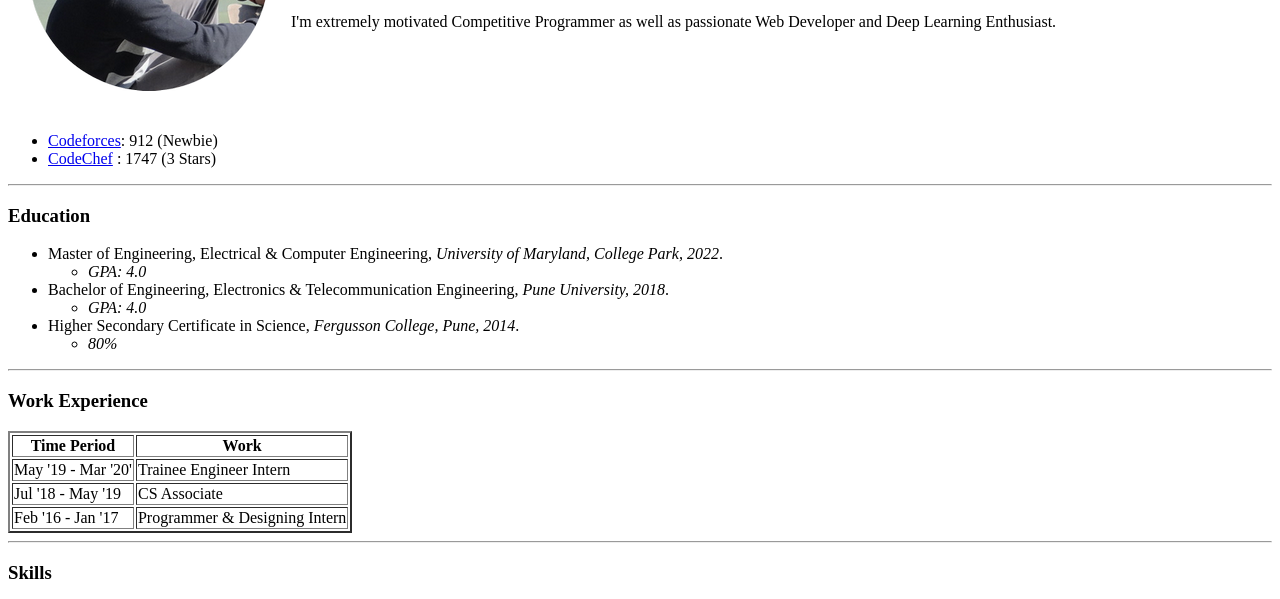
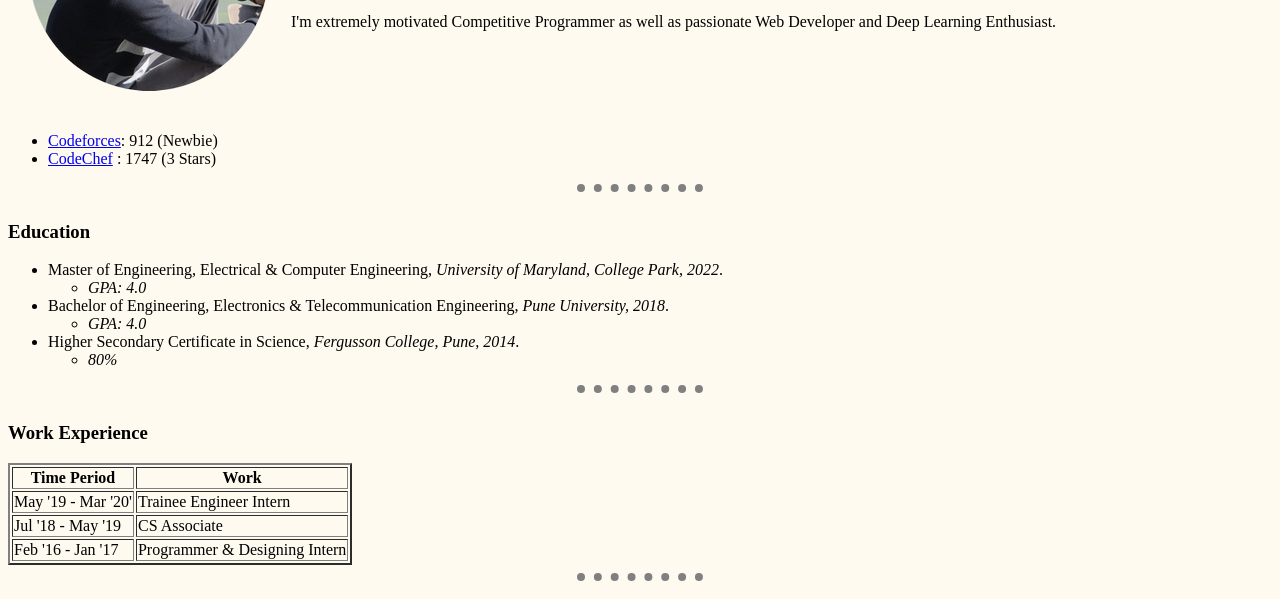
Before and after one commit to PranavMare/Personal-Website, a plain HTML site: page index.html in a window 1280 px wide. Shown: the part 178-777 px from the top of the page. Drawn offline with Linux system fonts and the light colour scheme.

Commit message:
4th commit

```diff
--- a/index.html
+++ b/index.html
@@ -3,8 +3,19 @@
     <head>
         <meta charset="utf-8">
         <title>Pranav's Personal Site</title>
+
+<style>
+    hr{
+    border-style: dotted none none;
+    border-color: grey ;
+    border-width: 8px;
+    height: 10px;
+    width: 10%;
+    }
+</style>
+
     </head>
-    <body>
+    <body style="background-color: #fffaf0;">
         <table cellspacing="20">
             <tr>
                 <td><img src="Images/Pranav Mare Cricle.png" alt="Pranav's Profile Photo"></td>
@@ -70,7 +81,7 @@
             <li>Travelling</li>
         </ol>
         <hr>
-        <h3> <a href="C:\Users\USER\Desktop\Web Development\HTML - Personal Site\contact-me.html">Contact Me</a></h3>
+        <h3> <a href="contact-me.html">Contact Me</a></h3>
         <hr>
 
     </body>
```
